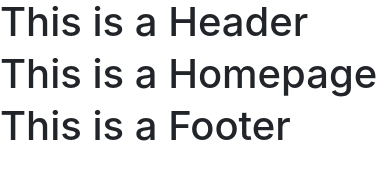
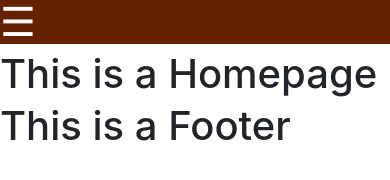
Before and after one commit to CanIGrow/canigrow-frontend, a React app: page / in a window 390 px wide. Built offline with nearby package versions, Linux system fonts and the light colour scheme.

Commit message:
add hamburger menu

```diff
--- a/src/components/Header.js
+++ b/src/components/Header.js
@@ -5,7 +5,7 @@ export default class Header extends Component {
   render() {
     return (
       <div className="header-container">
-        <h1>This is a Header</h1>
+        <h1 className="header-hamburger">&#9776;</h1>
       </div>
     );
   }
--- a/src/styles/App.css
+++ b/src/styles/App.css
@@ -4,3 +4,13 @@ html, body, #root, .body{
   top: 0;
   left: 0;
 }
+.header-container{
+  background-color: rgba(102,34,0, 1);
+  color: white;
+}
+.header-hamburger{
+  cursor: pointer;
+}
+.header-hamburger:active{
+  color: rgba(200,200,200, 1);
+}
```
